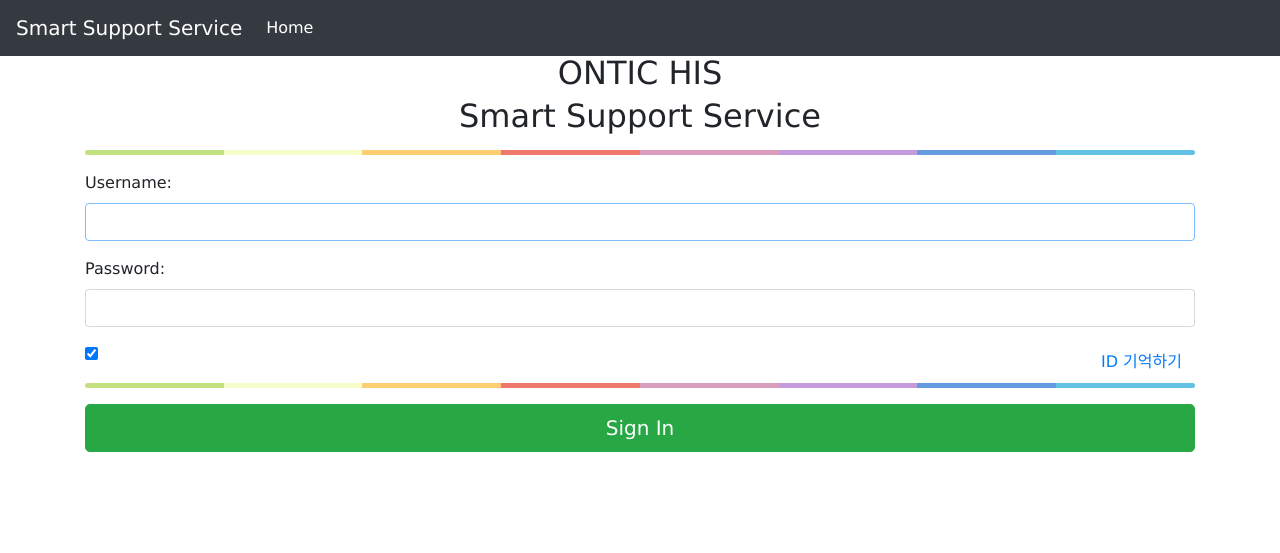
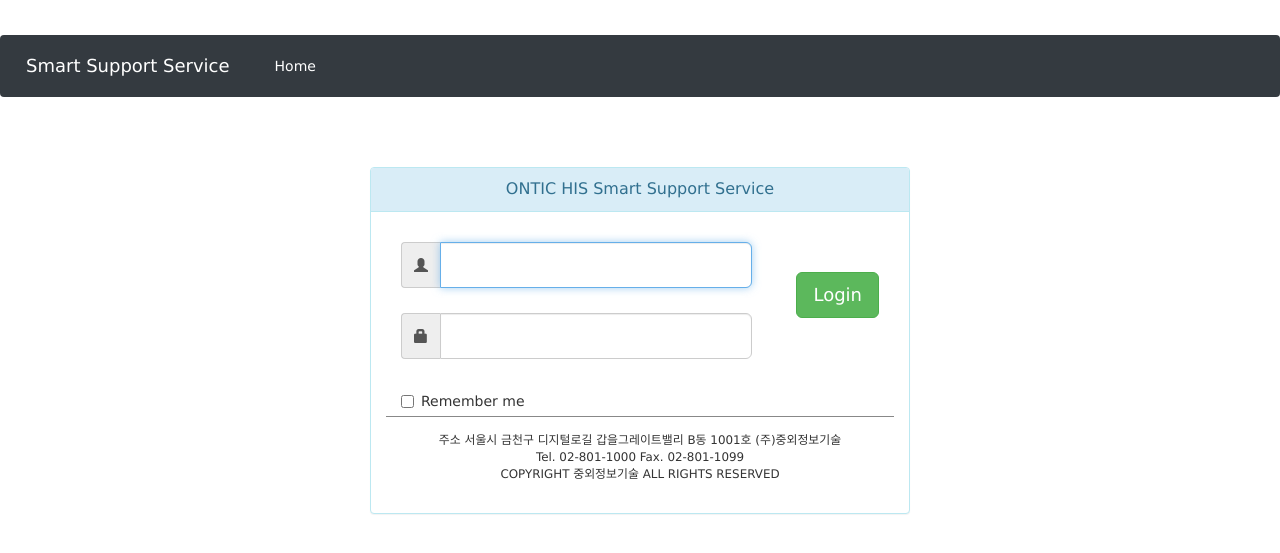
Before and after one commit to sy2399/PrescriptionCare, a Django app: page /accounts/login/ in a window 1280 px wide. Shown: the top 553 px of the page. Run offline with Django 3.2, Linux system fonts and the light colour scheme; parts of the project's set-up code (start-up, migrations or seed data) failed here and were passed over; some libraries are stand-ins or nearby versions.

Commit message:
로그인창수정

```diff
--- a/templates/base.html
+++ b/templates/base.html
@@ -12,6 +12,13 @@
 	<!-- Custom styles for this template -->
 	<!--<link href="http://getbootstrap.com/docs/4.0/examples/dashboard/dashboard.css" rel="stylesheet">-->
 	<link rel="stylesheet" href="https://maxcdn.bootstrapcdn.com/bootstrap/4.0.0-beta/css/bootstrap.min.css" integrity="sha384-/Y6pD6FV/Vv2HJnA6t+vslU6fwYXjCFtcEpHbNJ0lyAFsXTsjBbfaDjzALeQsN6M" crossorigin="anonymous">
+	<link rel="stylesheet" href="https://maxcdn.bootstrapcdn.com/bootstrap/3.3.7/css/bootstrap.min.css">
+
+	<!-- jQuery library -->
+	<script src="https://ajax.googleapis.com/ajax/libs/jquery/3.2.1/jquery.min.js"></script>
+
+	<!-- Latest compiled JavaScript -->
+	<script src="https://maxcdn.bootstrapcdn.com/bootstrap/3.3.7/js/bootstrap.min.js"></script>
 
 	{% load static %}
 
@@ -44,7 +51,7 @@
 
 				{% if user.is_active %}
 				<!--<strong>{% firstof user.get_short_name user.get_username %} 님 로그인</strong> /-->
-				<strong> 대아한도병원 '김연아' 님 환영합니다&nbsp;&nbsp;</strong> /&nbsp;&nbsp;
+				<strong> 대아한도병원 {% firstof user.get_short_name user.get_username %}님 환영합니다&nbsp;&nbsp;</strong> /&nbsp;&nbsp;
 				<strong><a style = "color:white" href="{% url 'password_change' %}">개인정보수정</a></strong> &nbsp; / &nbsp;&nbsp;
 				<strong><a style = "color:white" href="{% url 'logout'%}">로그아웃</a></strong>
 				{% endif %}
--- a/templates/registration/login.html
+++ b/templates/registration/login.html
@@ -6,100 +6,96 @@
 {% block extrastyle %}{% static 'css/forms.css' %}{% endblock %}
 
 {% block content %}
-	<!--<div id="content">-->
-		<!--<h1>Please Login</h1>-->
+	<div class="container">
+		<div class="row">
+			<div class="col-sm-3"></div>
+			<div class="col-sm-6">
 
-		<!--<form action="." method="post">-->
-			<!--{% csrf_token %}-->
-			<!--{% if form.errors %}-->
-			<!--<p class="errornote">Wrong!! Please correct the error(s) below</p>-->
-			<!--{% endif %}-->
-			<!--<p>Please enter your id and password</p>-->
+				<div id="loginbox" style="margin-top:50px;">
 
-			<!--<fieldset class="aligned">-->
-				<!--<div class="form-row">-->
-					<!--{{ form.username.label_tag }}{{ form.username }}-->
-				<!--</div>-->
-				<!--<div class="form-row">-->
-					<!--{{ form.password.label_tag }}{{ form.password }}-->
-				<!--</div>-->
-			<!--</fieldset>-->
+				<div class="panel panel-info" >
+						<div class="panel-heading">
+							<div class="panel-title" style="text-align:center">ONTIC HIS Smart Support Service</div>
+							<!--<div style="float:right; font-size: 80%; position: relative; top:-10px"><a href="#">Forgot password?</a></div>-->
+						</div>
 
-			<!--<div class="submit-row">-->
-				<!--<input type="submit" value="Log In"/>-->
-				<!--<input type="hidden" name="next" value="{{ next }}" />-->
-			<!--</div>-->
-
-			<!--<script type="text/javascript">-->
-				<!--document.getElementById('id_username').focus();-->
-			<!--</script>-->
-		<!--</form>-->
-	<!--</div>
-	-->
-
-<style>
-
-	.colorgraph {
-  height: 5px;
-  border-top: 0;
-  background: #c4e17f;
-  border-radius: 5px;
-  background-image: -webkit-linear-gradient(left, #c4e17f, #c4e17f 12.5%, #f7fdca 12.5%, #f7fdca 25%, #fecf71 25%, #fecf71 37.5%, #f0776c 37.5%, #f0776c 50%, #db9dbe 50%, #db9dbe 62.5%, #c49cde 62.5%, #c49cde 75%, #669ae1 75%, #669ae1 87.5%, #62c2e4 87.5%, #62c2e4);
-  background-image: -moz-linear-gradient(left, #c4e17f, #c4e17f 12.5%, #f7fdca 12.5%, #f7fdca 25%, #fecf71 25%, #fecf71 37.5%, #f0776c 37.5%, #f0776c 50%, #db9dbe 50%, #db9dbe 62.5%, #c49cde 62.5%, #c49cde 75%, #669ae1 75%, #669ae1 87.5%, #62c2e4 87.5%, #62c2e4);
-  background-image: -o-linear-gradient(left, #c4e17f, #c4e17f 12.5%, #f7fdca 12.5%, #f7fdca 25%, #fecf71 25%, #fecf71 37.5%, #f0776c 37.5%, #f0776c 50%, #db9dbe 50%, #db9dbe 62.5%, #c49cde 62.5%, #c49cde 75%, #669ae1 75%, #669ae1 87.5%, #62c2e4 87.5%, #62c2e4);
-  background-image: linear-gradient(to right, #c4e17f, #c4e17f 12.5%, #f7fdca 12.5%, #f7fdca 25%, #fecf71 25%, #fecf71 37.5%, #f0776c 37.5%, #f0776c 50%, #db9dbe 50%, #db9dbe 62.5%, #c49cde 62.5%, #c49cde 75%, #669ae1 75%, #669ae1 87.5%, #62c2e4 87.5%, #62c2e4);
-
-
-</style>
+						<div style="padding-top:30px" class="panel-body" >
 
 
 
 
+							<form id="loginform" class="form-horizontal" role="form" action = "." method="post">
 
-<!------------------------------------------------------------------------------------------------------------------------------------------------------------>
-<div class="container">
-
-
-    <div id="center">
-		<form role="form" action="." method = "post">
 								{% csrf_token %}
 								{% if form.errors %}
-				<p class="errornote">Wrong!! Please correct the error(s) below</p>
+								<div  id="login-alert" class="alert alert-danger col-sm-12">Wrong!! Please correct the error(s) below</div>
 								{% endif %}
-			<fieldset>
-				<h2 style ="text-align:center">ONTIC HIS</h2>
-				<h2 style ="text-align:center">Smart Support Service</h2>
-				<hr class="colorgraph">
 
+								<div class="col-sm-9" >
+									{% load widget_tweaks %}
+									<div style="margin-bottom: 25px" class="input-group">
+											<span class="input-group-addon"><i class="glyphicon glyphicon-user"></i></span>
+											{{ form.username|add_class:"form-control input-lg" }}
+										</div>
 
-				<div class="form-group">
+									<div style="margin-bottom: 25px" class="input-group">
+											<span class="input-group-addon"><i class="glyphicon glyphicon-lock"></i></span>
 											{% load widget_tweaks %}
-					{{ form.username.label_tag }}{{ form.username|add_class:"form-control input-lg" }}
-                    <!--<input type="text" class="form-control input-lg" id="username" placeholder="ID">-->
+											{{ form.password|add_class:"form-control input-lg" }}
 									</div>
-				<div class="form-group">
-					{% load widget_tweaks %}
-					{{ form.password.label_tag }}{{ form.password|add_class:"form-control input-lg" }}
-                    <!--<input type="password" class="form-control input-lg" id="password" placeholder="Password">-->
+									<div class="input-group" style = "margin-bottom:5px;">
+											<div class="checkbox">
+											<label>
+											  <input id="login-remember" type="checkbox" name="remember" value="1"> Remember me
+											</label>
+
 										  </div>
-				<span class="button-checkbox">
+									</div>
+								</div>
 
-                    <input type="checkbox" name="remember_me" id="remember_me" checked="checked" class="hidden">
-					<a href="" class="btn btn-link pull-right">ID 기억하기</a>
-				</span>
-				<hr class="colorgraph">
+								<div class="col-sm-3" >
+									<div style="margin-top:10px" class="form-group">
+										<!-- Button -->
 
-				<div align="center" >
-					<div  >
-                        <input type="submit" class="btn btn-lg btn-success btn-block" value="Sign In">
+										<div class="col-sm-12 controls">
+                                            <input type = "submit" style = "float:right;margin-top:20px;" class="btn btn-success btn-lg" value = "Login">
 											<input type="hidden" name="next" value="{{ next }}" />
+										</div>
 									</div>
 
 								</div>
-			</fieldset>
+
+
+
+
+ 									<br>
+
+									<div class="form-group">
+										<div class="col-md-12 control">
+											<div style="border-top: 1px solid#888; padding-top:15px; font-size:85%; text-align:center" >
+												주소 서울시 금천구 디지털로길 갑을그레이트밸리 B동 1001호 (주)중외정보기술<br>
+												Tel. 02-801-1000 Fax. 02-801-1099<br>
+												COPYRIGHT 중외정보기술 ALL RIGHTS RESERVED
+											<a href="#" onClick="$('#loginbox').hide(); $('#signupbox').show()">
+
+											</a>
+											</div>
+										</div>
+									</div>
 								</form>
+
+
+
+							</div>
+						</div>
+			</div>
+
+		<div class="col-sm-3" ></div>
   		</div>
 
 
+
+
+         </div>
     </div>
 {% endblock %}
```
Lines whose indentation alone changed are shown as unchanged.
